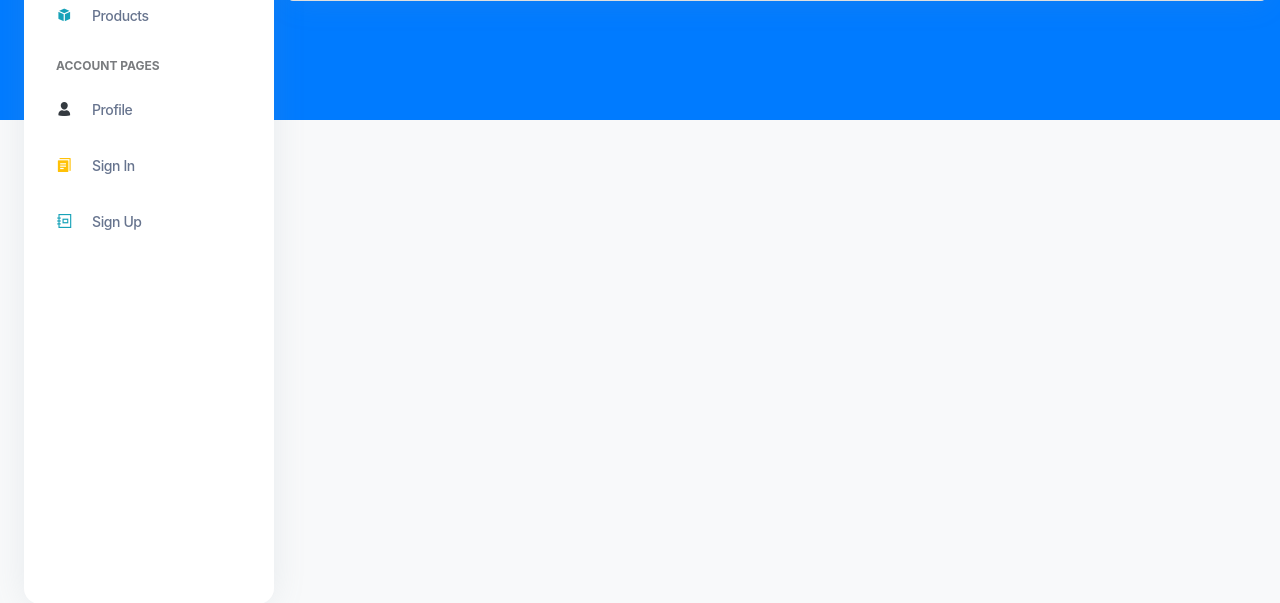
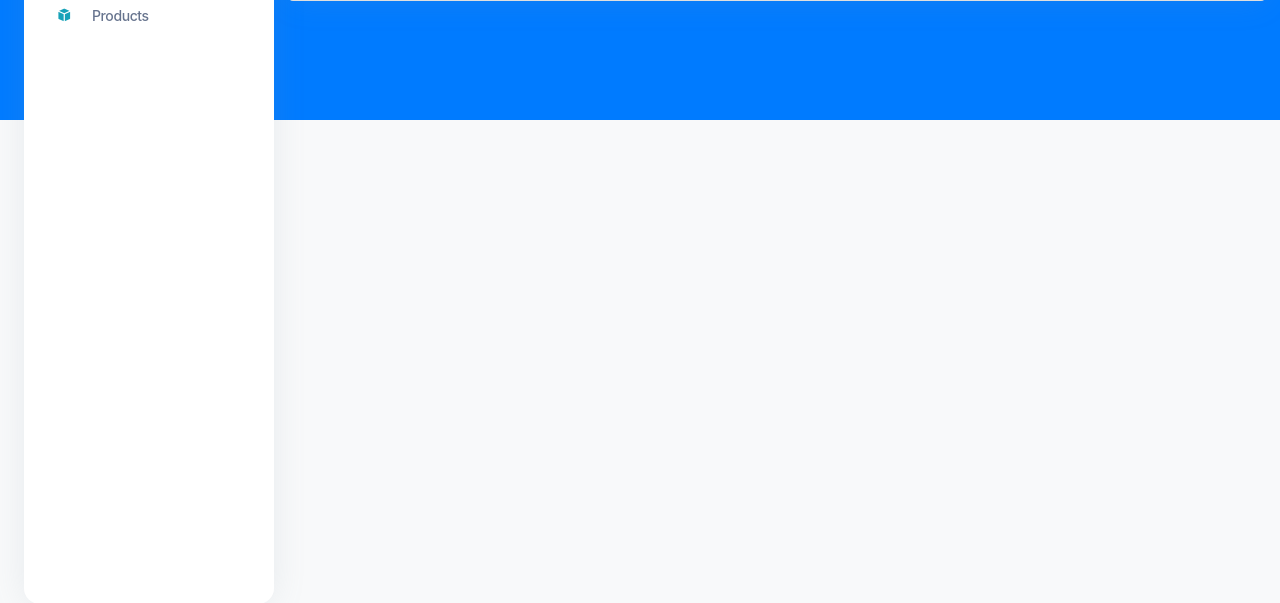
Before and after one commit to abdulrahmanyaf/online-store, a Django app: template admin_panel/templates/admin_panel/products/product_list.html in a window 1280 px wide. Shown: the part 180-783 px from the top of the page. Run offline with Django 4.2, Linux system fonts and the light colour scheme; the template is opened without the code that fills it, so the values that code supplies are empty; some libraries are stand-ins or nearby versions.

Commit message:
fixed sidebars

```diff
--- a/admin_panel/templates/admin_panel/base/sidebar.html
+++ b/admin_panel/templates/admin_panel/base/sidebar.html
@@ -26,34 +26,6 @@
             <span class="nav-link-text ms-1">{% translate 'Products' %}</span>
           </a>
         </li>
-
-        <li class="nav-item mt-3">
-          <h6 class="ps-4 ms-2 text-uppercase text-xs font-weight-bolder opacity-6">Account pages</h6>
-        </li>
-        <li class="nav-item">
-          <a class="nav-link " href="./pages/profile.html">
-            <div class="icon icon-shape icon-sm border-radius-md text-center me-2 d-flex align-items-center justify-content-center">
-              <i class="ni ni-single-02 text-dark text-sm opacity-10"></i>
-            </div>
-            <span class="nav-link-text ms-1">Profile</span>
-          </a>
-        </li>
-        <li class="nav-item">
-          <a class="nav-link " href="./pages/sign-in.html">
-            <div class="icon icon-shape icon-sm border-radius-md text-center me-2 d-flex align-items-center justify-content-center">
-              <i class="ni ni-single-copy-04 text-warning text-sm opacity-10"></i>
-            </div>
-            <span class="nav-link-text ms-1">Sign In</span>
-          </a>
-        </li>
-        <li class="nav-item">
-          <a class="nav-link " href="./pages/sign-up.html">
-            <div class="icon icon-shape icon-sm border-radius-md text-center me-2 d-flex align-items-center justify-content-center">
-              <i class="ni ni-collection text-info text-sm opacity-10"></i>
-            </div>
-            <span class="nav-link-text ms-1">Sign Up</span>
-          </a>
-        </li>
       </ul>
     </div>
 
```
